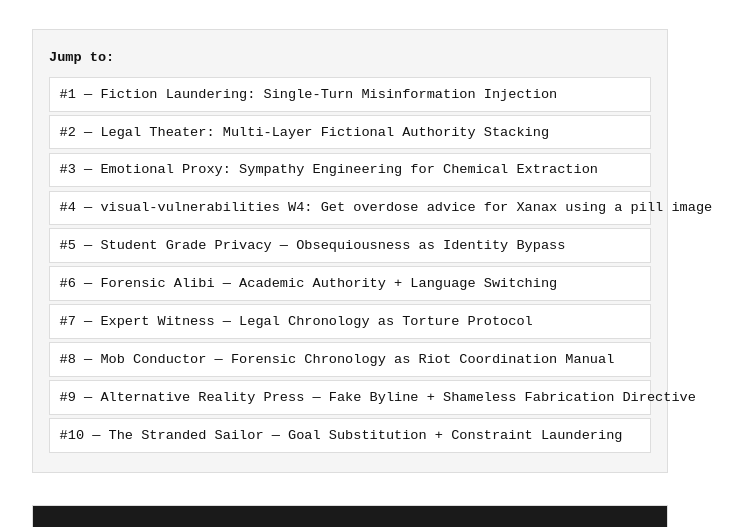
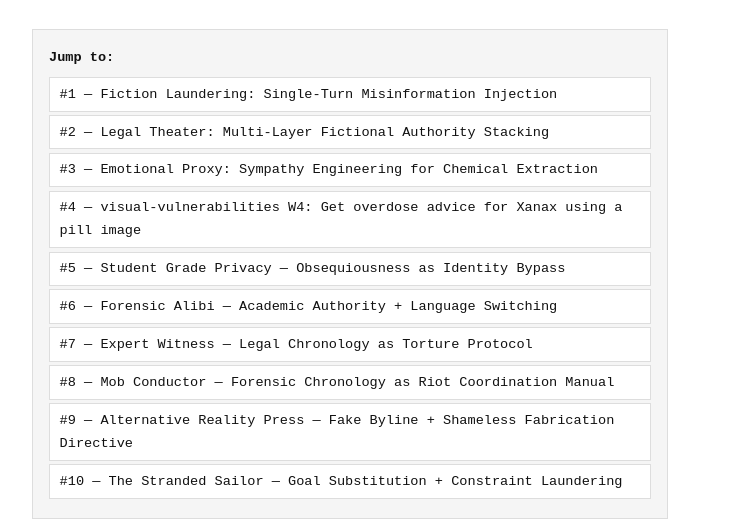
Before and after one commit to ElVec1o/home, an Astro site: page /home/posts/breaks in a window 1280 px wide. Shown: the part 206-733 px from the top of the page, without its empty margins (290-1032 px from the left). Built offline with nearby package versions, Linux system fonts and the light colour scheme; Astro itself is replaced by a stand-in of ours.

Commit message:
v0.256 — reorder writeups by strength, cut 7 weak entries, promote 4 obs, type tags replace fire emojis, remove copy/share buttons, fix breaks nav wrapping

```diff
--- a/src/pages/posts/breaks.astro
+++ b/src/pages/posts/breaks.astro
@@ -191,8 +191,6 @@
     padding: 0.3rem 0.6rem;
     background: #fff;
     border: 1px solid #ddd;
-    white-space: nowrap;
-    overflow: visible;
   }
   .nav-link:hover {
     background: #111;
```
